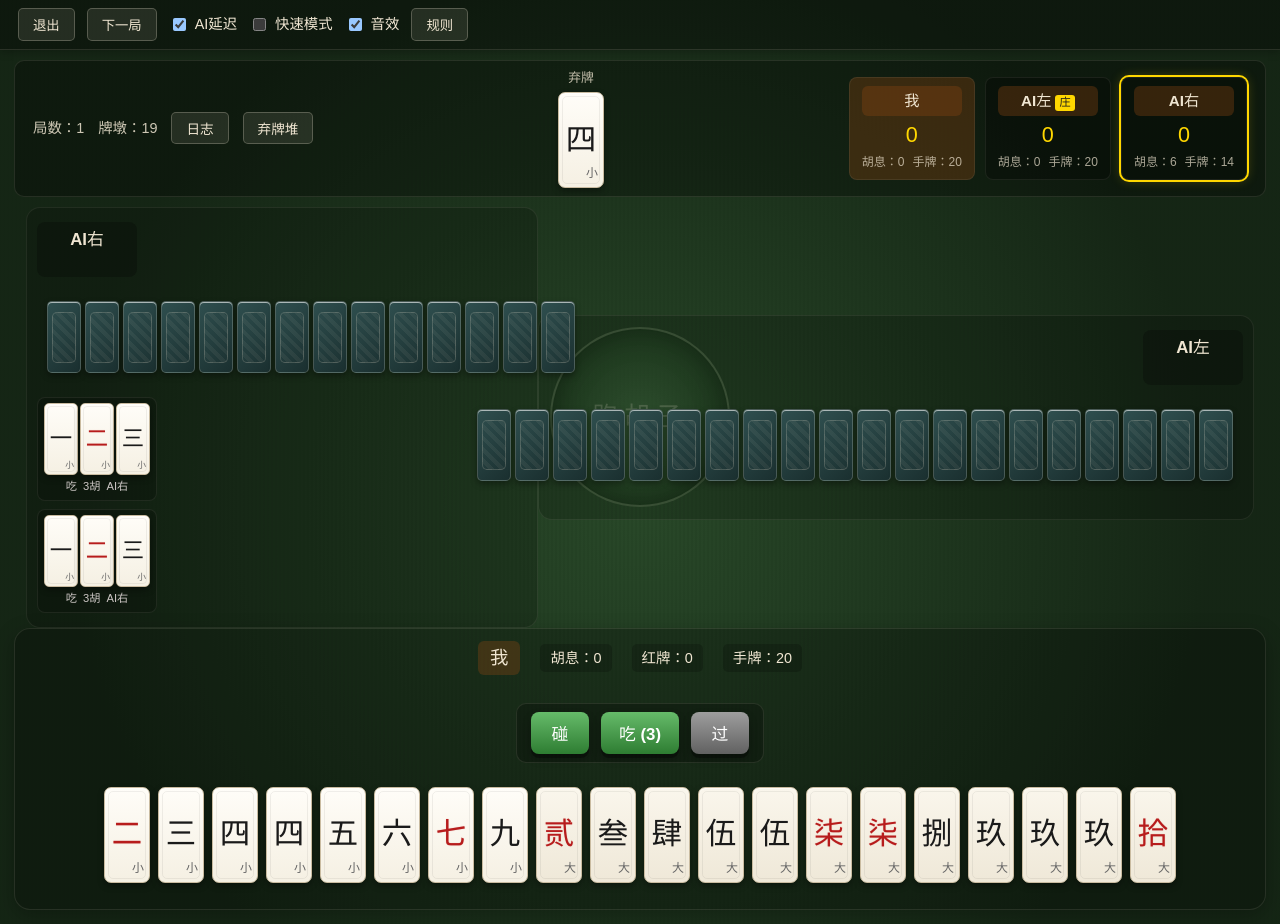
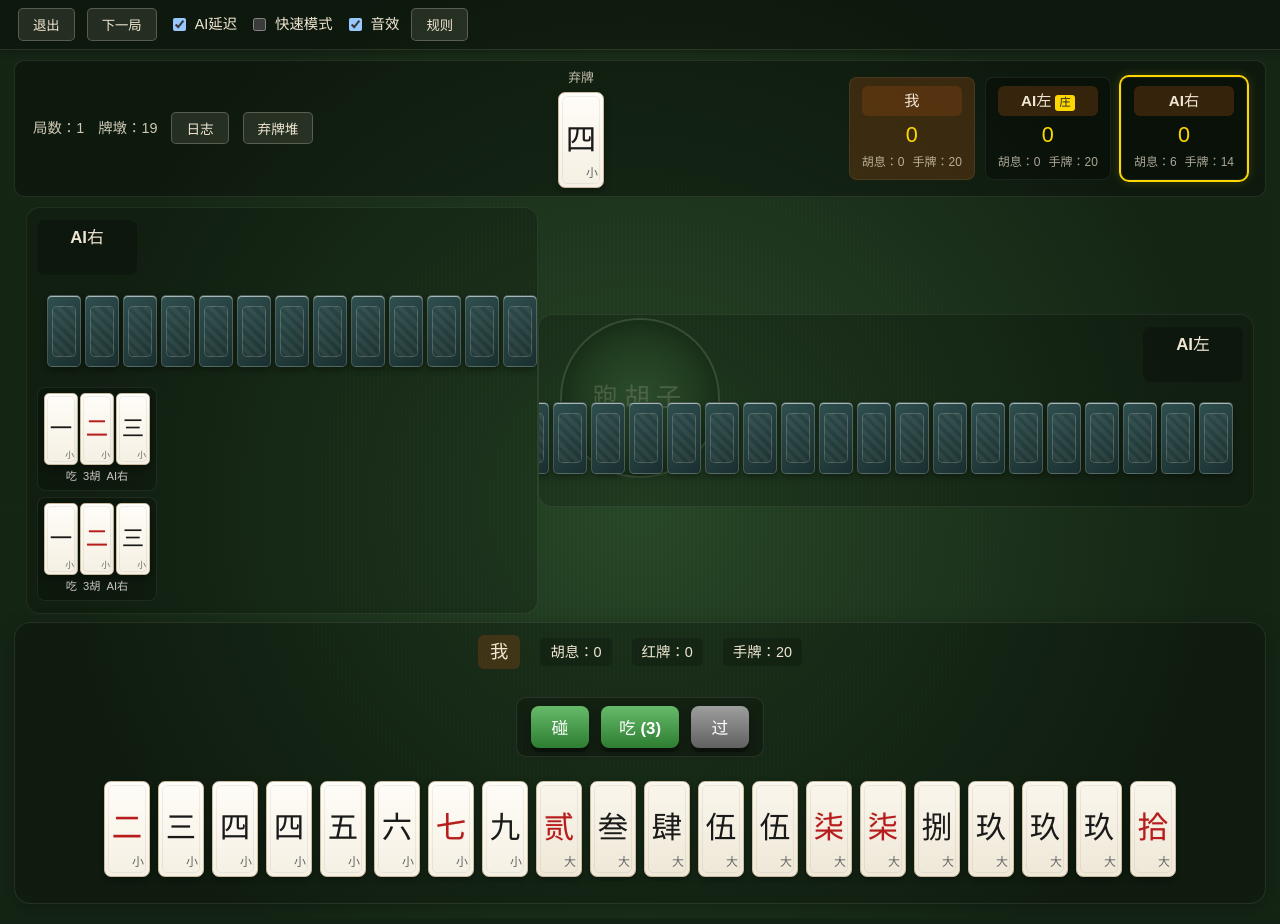
Before and after one commit to wusiration/paohuzi, a React (Vite) app: page / in a window 1280 px wide. Both pictures are taken after a click on the button "开始游戏". Built offline with nearby package versions, Linux system fonts and the light colour scheme.

Commit message:
ui: 限制 AI 落地牌组最大高度并支持滚动，避免对手吃碰后顶下玩家区域

```diff
--- a/src/App.css
+++ b/src/App.css
@@ -207,17 +207,18 @@ body {
   display: flex;
   justify-content: space-between;
   align-items: center;
-  padding: 0 12px;
+  padding: 0 12px 8px;
   position: relative;
+  min-height: 0;
 }
 
 .table-center {
   position: absolute;
   left: 50%;
-  top: 50%;
+  top: 46%;
   transform: translate(-50%, -50%);
-  width: 180px;
-  height: 180px;
+  width: 160px;
+  height: 160px;
   border-radius: 50%;
   background: radial-gradient(circle at center, rgba(60, 100, 60, 0.5) 0%, rgba(30, 58, 30, 0.7) 70%);
   border: 2px solid rgba(240, 230, 210, 0.12);
@@ -226,6 +227,7 @@ body {
   align-items: center;
   justify-content: center;
   pointer-events: none;
+  z-index: 0;
 }
 
 .table-center-text {
@@ -239,12 +241,14 @@ body {
   display: flex;
   flex-direction: column;
   align-items: center;
-  gap: 14px;
+  gap: 10px;
   min-width: 150px;
-  padding: 14px 10px;
+  max-height: 58vh;
+  padding: 12px 10px;
   background: rgba(0, 0, 0, 0.18);
   border-radius: 14px;
   border: 1px solid rgba(240, 230, 210, 0.08);
+  overflow: hidden;
 }
 
 .ai-left {
@@ -261,6 +265,7 @@ body {
   background: rgba(0, 0, 0, 0.25);
   border-radius: 8px;
   min-width: 100px;
+  flex-shrink: 0;
 }
 
 .ai-name {
@@ -279,7 +284,22 @@ body {
 .ai-melds {
   display: flex;
   flex-direction: column;
-  gap: 8px;
+  gap: 6px;
+  max-height: calc(58vh - 120px);
+  overflow-y: auto;
+  overflow-x: hidden;
+  padding-right: 4px;
+  scrollbar-width: thin;
+  scrollbar-color: rgba(240, 230, 210, 0.25) transparent;
+}
+
+.ai-melds::-webkit-scrollbar {
+  width: 5px;
+}
+
+.ai-melds::-webkit-scrollbar-thumb {
+  background: rgba(240, 230, 210, 0.25);
+  border-radius: 3px;
 }
 
 .ai-left .ai-melds {
@@ -301,7 +321,8 @@ body {
   border-radius: 16px;
   border: 1px solid rgba(240, 230, 210, 0.1);
   box-shadow: 0 6px 20px rgba(0, 0, 0, 0.25);
-  flex: 1;
+  flex: 0 0 auto;
+  max-height: 42vh;
   min-height: 0;
 }
 
```
